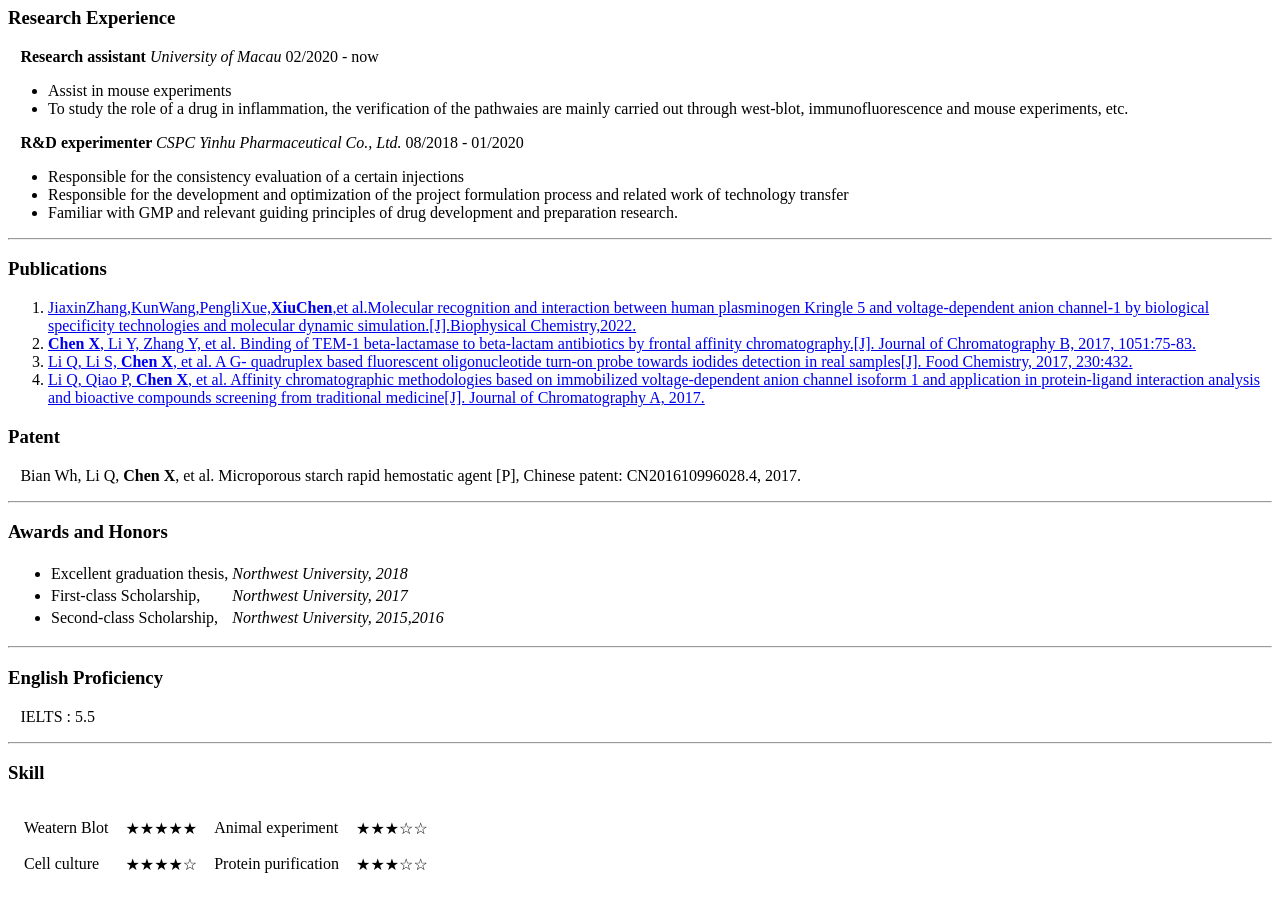
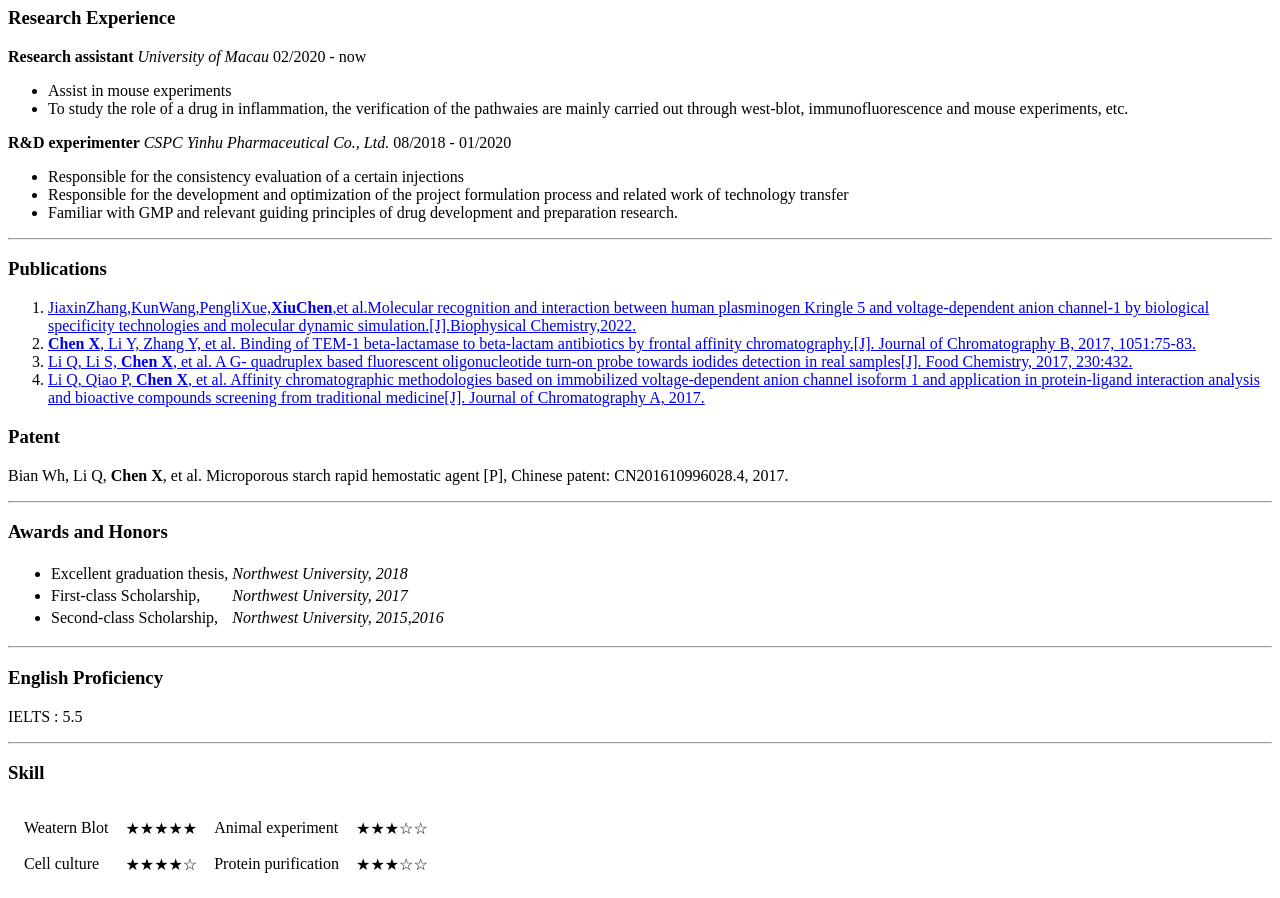
Before and after one commit to chenxiuee/CV, a plain HTML site: page index.html in a window 1280 px wide. Shown: the part 300-1198 px from the top of the page. Drawn offline with Linux system fonts and the light colour scheme.

Commit message:
Update index.html

```diff
--- a/index.html
+++ b/index.html
@@ -26,7 +26,7 @@
   </table>
   <hr>
 <h3>Research Experience</h3>
-<p><b>Research assistant</b>
+<p><b>Research assistant</b>
     <i>University of Macau</i>
     02/2020 - now</p>
 <ul>
@@ -34,7 +34,7 @@
 <li>To study the role of a drug in inflammation, the verification of the pathwaies are mainly carried out through west-blot, immunofluorescence and mouse experiments, etc.</li>
 </ul>
 
-<p><b>R&D experimenter </b>
+<p><b>R&D experimenter </b>
     <i>CSPC Yinhu Pharmaceutical Co., Ltd.</i>
      08/2018 - 01/2020</p>
 <ul>
@@ -56,7 +56,7 @@
         analysis and bioactive compounds screening from traditional medicine[J]. Journal of Chromatography A, 2017.</a></li>
   </ol>
   <h3>Patent</h3>
-  <p>Bian Wh, Li Q, <b>Chen X</b>, et al. Microporous starch rapid hemostatic agent [P], Chinese patent:
+  <p>Bian Wh, Li Q, <b>Chen X</b>, et al. Microporous starch rapid hemostatic agent [P], Chinese patent:
     CN201610996028.4, 2017.</p>
     <hr>
   <h3>Awards and Honors</h3>
@@ -81,7 +81,7 @@
   </ul>
   <hr>
   <h3>English Proficiency</h3>
-  <p>IELTS : 5.5</p>
+  <p>IELTS : 5.5</p>
   <hr>
   <h3>Skill</h3>
   <table cellspacing='15'>
```
